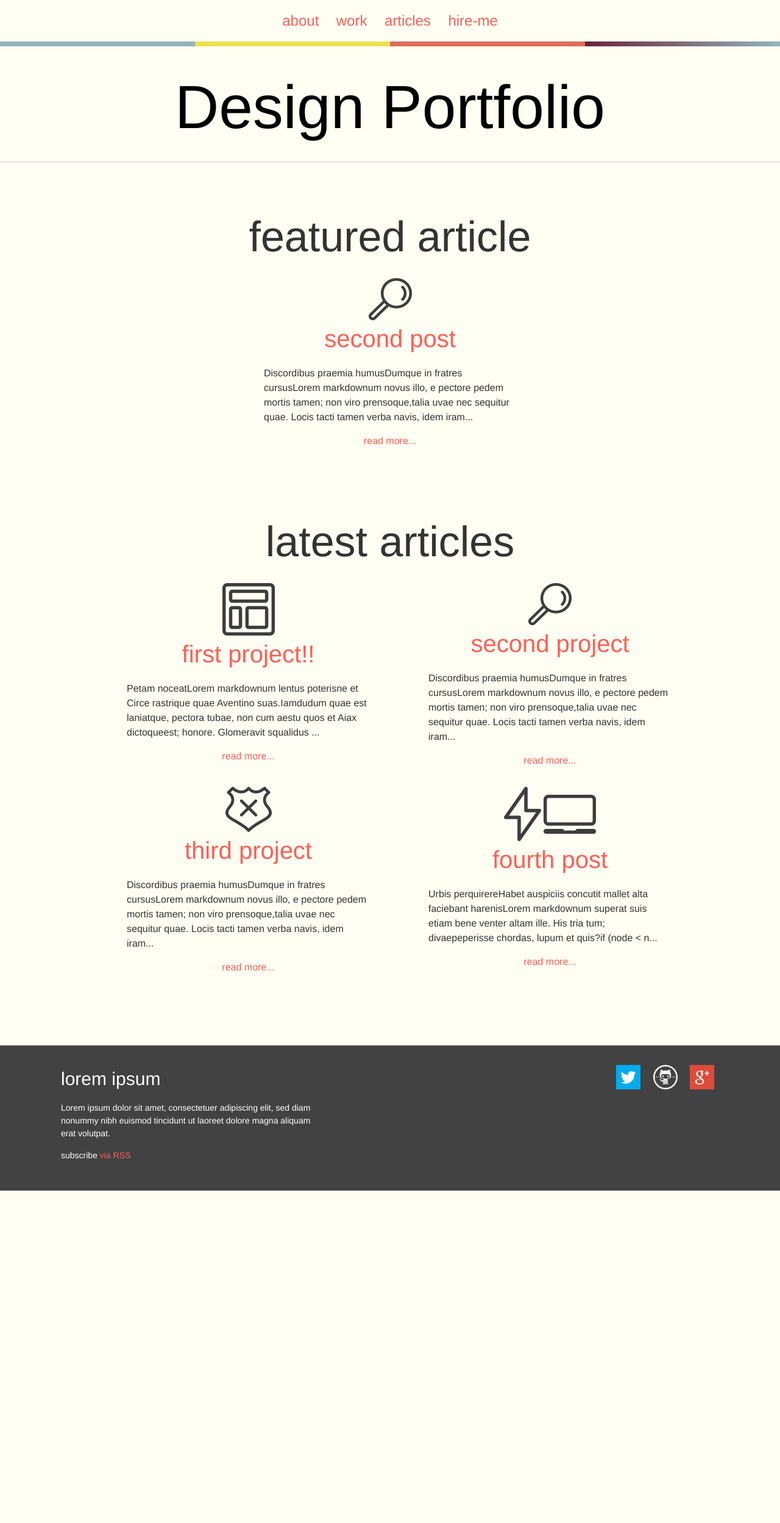
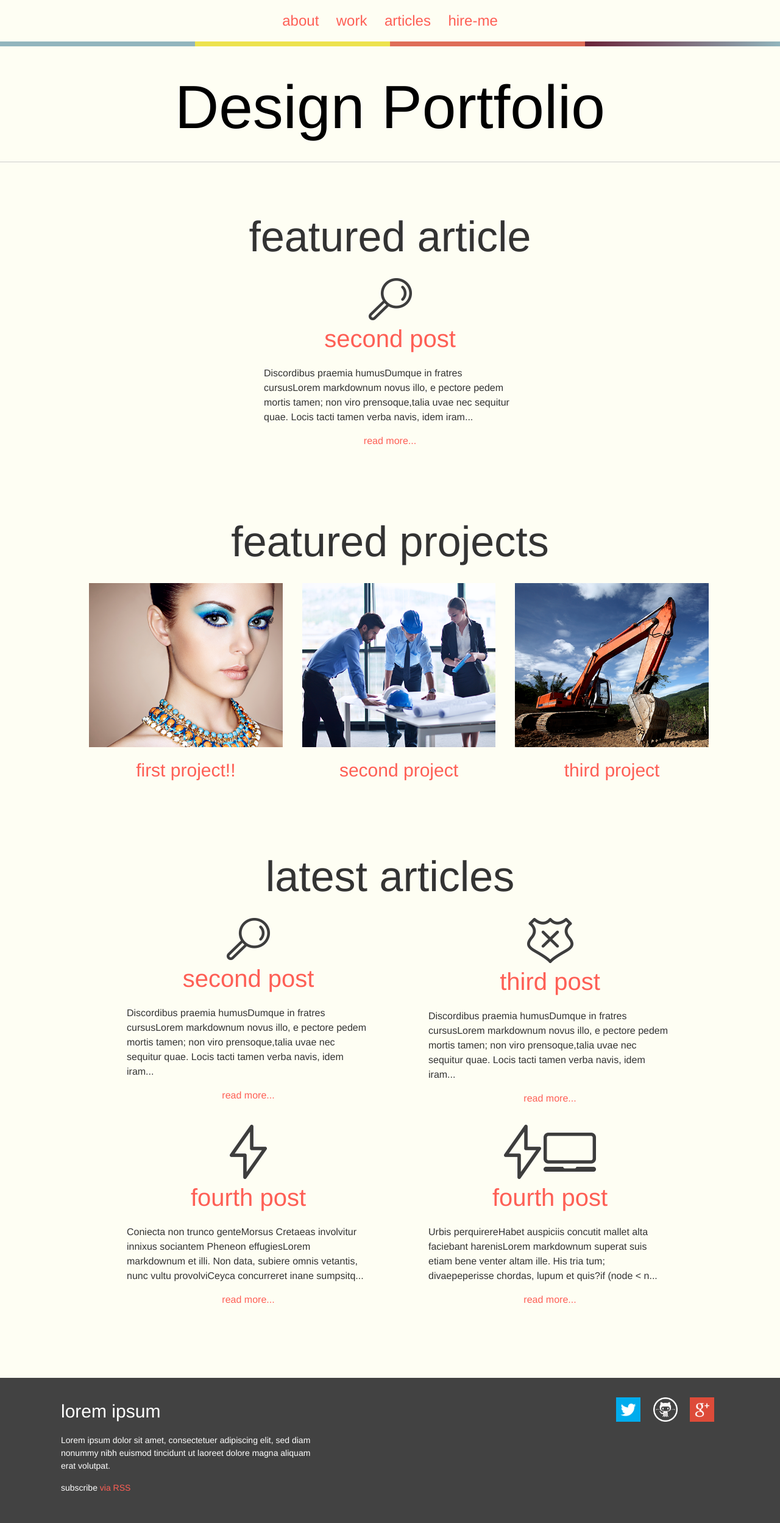
Before and after one commit to noncasus/jekyll-blog, a Jekyll site: the page built from index.html, in a window 1280 px wide. Shown: the whole page at 61% size. Built offline with Jekyll 4.4.1, drawn with Linux system fonts in a browser that asks for light colours; before the commit the page ends 1952 px from its top, so only the background shows below that.

Commit message:
styling project listing

```diff
--- /dev/null
+++ b/_includes/project.html
@@ -0,0 +1,10 @@
+<li class="project">
+    <a href="{{ project.url }}">
+        <figure>
+            <img src="{{ project.featured_image }}" alt"Thumbnail for {{ project.title }}" />
+            <figcaption class="project-caption">
+                {{ project.title }}
+            </figcaption>
+        </figure>
+    </a>
+</li>
--- a/_posts/project/2015-07-31-first-project.markdown
+++ b/_posts/project/2015-07-31-first-project.markdown
@@ -3,6 +3,7 @@
 title:  "first project!!"
 date:   2015-07-31 13:33:05
 categories: project
+featured_image: "images/cosmetics.png"
 tags: design
 ---
 
--- a/_posts/project/2015-07-31-second-project.markdown
+++ b/_posts/project/2015-07-31-second-project.markdown
@@ -4,6 +4,7 @@
 date:   2015-07-31 15:00:00
 categories: project
 featured: true
+featured_image: "images/planning.png"
 tags: seo
 ---
 
--- a/_posts/project/2015-07-31-third-project.markdown
+++ b/_posts/project/2015-07-31-third-project.markdown
@@ -3,6 +3,7 @@
 title:  "third project"
 date:   2015-07-31 22:00:00
 categories: project
+featured_image: "images/construction.png"
 tags: security
 ---
 
--- /dev/null
+++ b/_sass/components/project.scss
@@ -0,0 +1,15 @@
+.project-list{
+    @extend %clearfix;
+    list-style:none;
+    padding:0;
+}
+.project{
+    float:left;
+    width: 33.3%;
+    padding:0 1em;
+    text-align: center;
+}
+.project-caption{
+    margin-top:0.5em;
+    font-size:$h3-font-size;
+}
--- a/css/main.scss
+++ b/css/main.scss
@@ -61,5 +61,6 @@
         "layout",
         "syntax-highlighting",
         "gradient-bar",
-        "components/post"
+        "components/post",
+        "components/project"
 ;
--- a/index.html
+++ b/index.html
@@ -10,7 +10,7 @@
         featured article
       </h1>
       {% assign count = 0 %}
-        {% for post in site.posts reversed  %}
+        {% for post in site.categories['blog'] reversed  %}
           {% if post.featured == true  and count < 1 %}
             <div class="post post-featured">
               {% include post.html %}
@@ -21,6 +21,16 @@
     </div>
   </section>
   <!-- section for featured projects-->
+  <section class="site-section">
+    <h1>
+      featured projects
+    </h1>
+    <ul class="project-list">
+      {% for project in site.categories['project'] reversed | limit: 3 %}
+          {% include project.html %}
+      {% endfor %}
+    </ul>
+  </section>
   <!-- section for latest articles-->
   <section class="site-section site-section-last">
     <div class="wrapper">
@@ -28,7 +38,7 @@
         latest articles
       </h1>
       <ul class="post-list">
-        {% for post in site.posts reversed | limit: 4 %}
+        {% for post in site.categories['blog'] reversed | limit: 4 %}
           <li class="post">
             {% include post.html %}
           </li>
```
Also changed, not shown: images/construction.png (added), images/cosmetics.png (added), images/planning.png (added).
